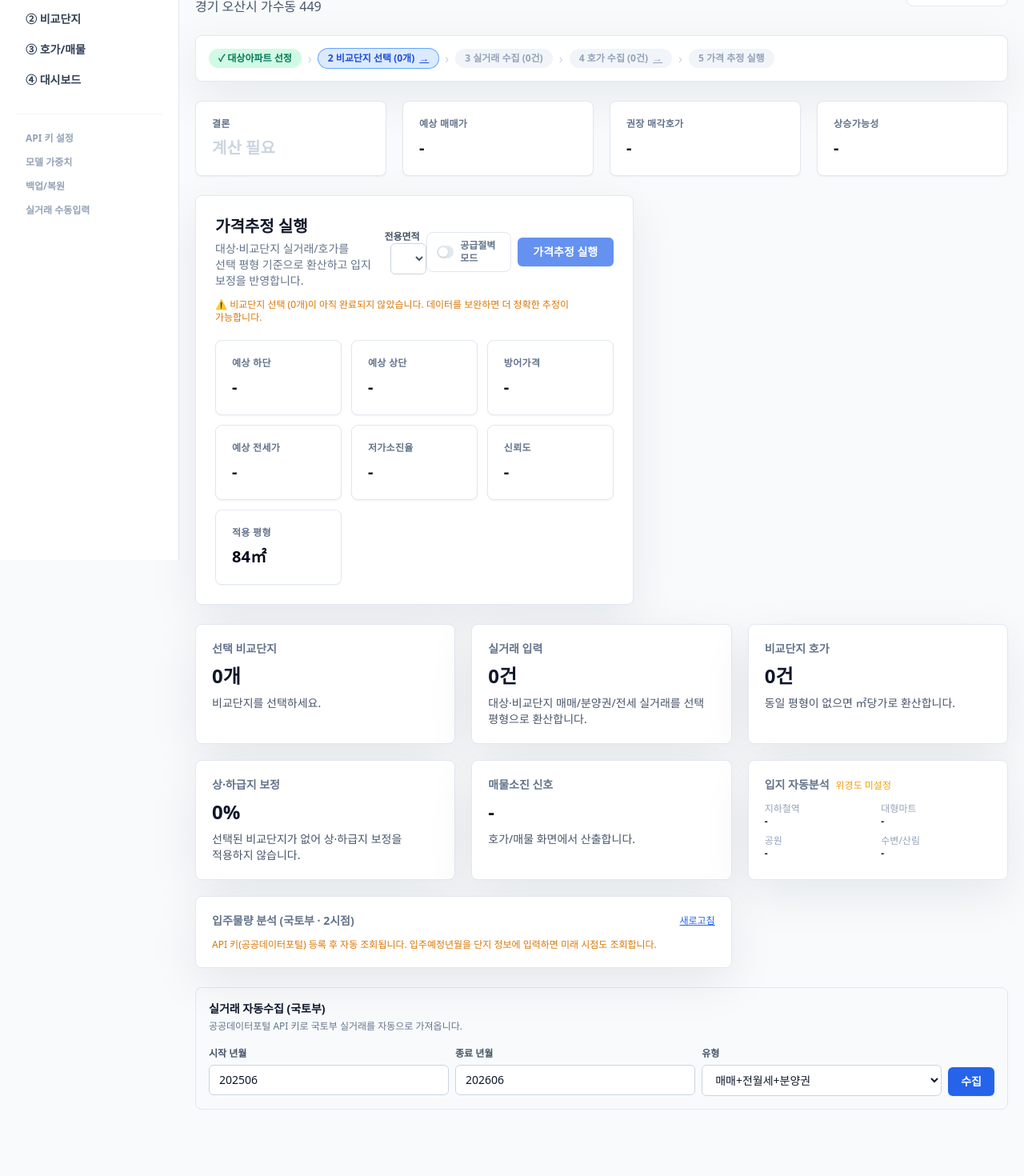
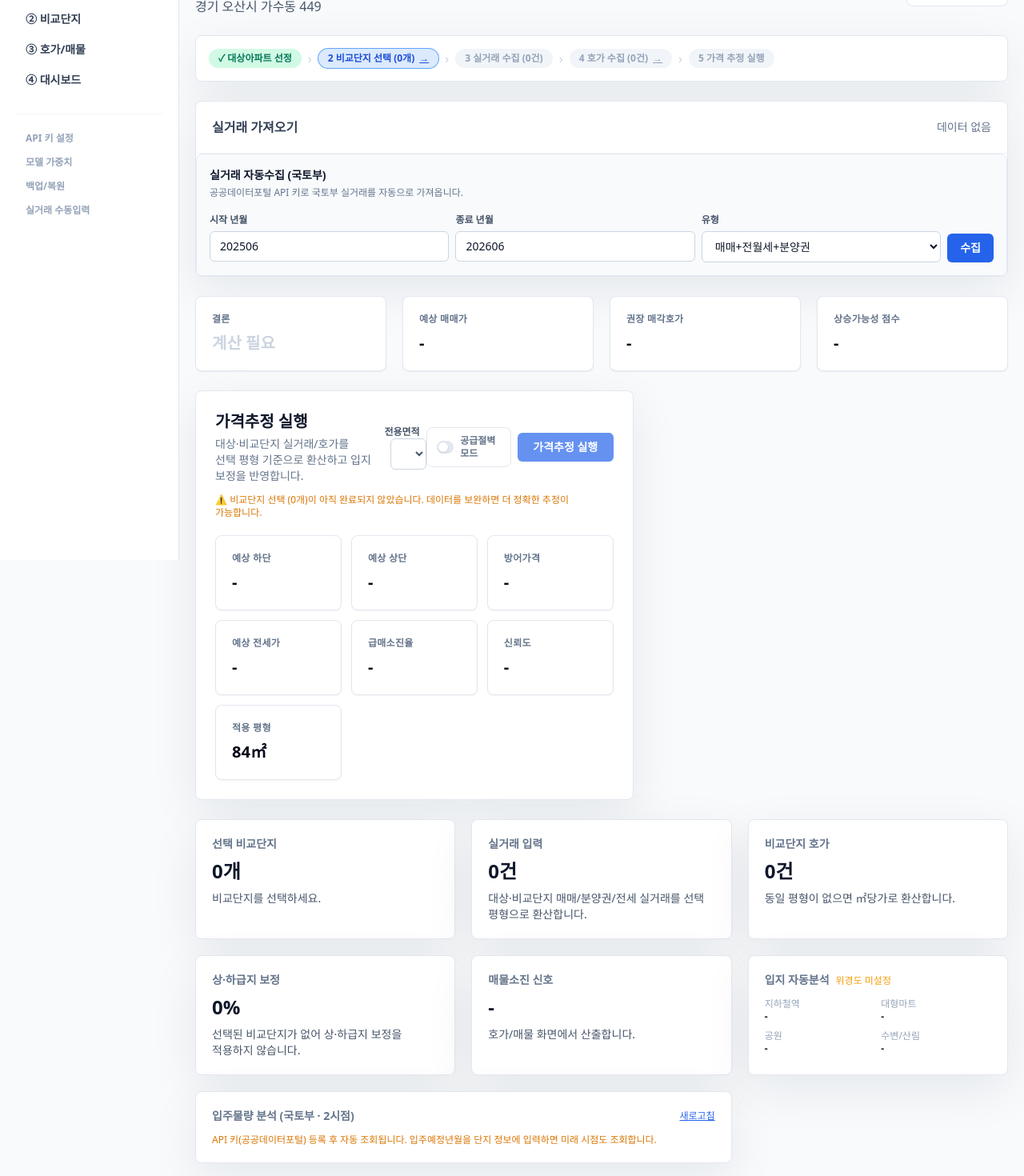
Before and after one commit to newwonwoo/realtyprice, a Next.js app: page /targets/target_osan_geumgang in a window 1280 px wide. Shown: the part 100-1570 px from the top of the page at 80% size. Before the commit the page ends 1519 px from the top, so only its background shows below. Built offline with nearby package versions, Linux system fonts and the light colour scheme.

Commit message:
Reorder layout, rename 저가소진율→급매소진율, add tooltips, collapsible TransactionFetcher

```diff
--- a/src/app/targets/[id]/page.tsx
+++ b/src/app/targets/[id]/page.tsx
@@ -249,6 +249,19 @@ export default function TargetDetailPage() {
 
       <AptDetailInfo apartment={apartment} />
 
+      {/* ── 실거래 가져오기 ── */}
+      <div className="mt-6">
+        <details open={targetTransactions.length === 0} className="card overflow-hidden">
+          <summary className="flex cursor-pointer items-center justify-between p-5 font-bold text-slate-700 hover:bg-slate-50">
+            <span>실거래 가져오기</span>
+            <span className="text-sm font-normal text-slate-500">{targetTransactions.length > 0 ? `${targetTransactions.length + comparableTransactions.length}건 로드됨` : "데이터 없음"}</span>
+          </summary>
+          <div className="border-t border-slate-100">
+            <TransactionFetcher apartment={apartment} existingTransactions={[...targetTransactions, ...comparableTransactions]} onImport={importTransactions} />
+          </div>
+        </details>
+      </div>
+
       {/* ── 결과 요약 ── */}
       <div className="grid gap-5 lg:grid-cols-4 mt-6">
         <div className="rounded-lg border border-slate-200 bg-white p-5 shadow-sm">
@@ -259,7 +272,7 @@ export default function TargetDetailPage() {
         </div>
         <Summary label="예상 매매가" value={latestEstimate ? formatEok(latestEstimate.expectedSaleMid) : "-"} />
         <Summary label="권장 매각호가" value={latestEstimate ? formatEok(latestEstimate.recommendedAskingPrice) : "-"} />
-        <Summary label="상승가능성" value={latestEstimate ? `${latestEstimate.upsideScore}점` : "-"} />
+        <Summary label="상승가능성 점수" value={latestEstimate ? `${latestEstimate.upsideScore}점` : "-"} title="추세지속·거래속도·입지·공급 등 5개 항목 합산 (0~100점)" />
       </div>
 
       <div className="mt-6 grid gap-5 lg:grid-cols-[1.1fr_0.9fr]">
@@ -327,8 +340,8 @@ export default function TargetDetailPage() {
             <Summary label="예상 상단" value={latestEstimate ? formatEok(latestEstimate.expectedSaleMax) : "-"} />
             <Summary label="방어가격" value={latestEstimate ? formatEok(latestEstimate.defensePrice) : "-"} />
             <Summary label="예상 전세가" value={latestEstimate ? formatEok(latestEstimate.expectedJeonseMid) : "-"} />
-            <Summary label="저가소진율" value={latestEstimate ? formatPercent(latestEstimate.lowPriceAbsorptionRate) : formatPercent(inventorySignal?.lowPriceAbsorptionRate)} />
-            <Summary label="신뢰도" value={latestEstimate ? `${latestEstimate.confidenceScore}점` : "-"} />
+            <Summary label="급매소진율" value={latestEstimate ? formatPercent(latestEstimate.lowPriceAbsorptionRate) : formatPercent(inventorySignal?.lowPriceAbsorptionRate)} title="호가 목록에서 급매·저가 매물이 얼마나 소진됐는지 비율. 높을수록 상승압력 강함." />
+            <Summary label="신뢰도" value={latestEstimate ? `${latestEstimate.confidenceScore}점` : "-"} title="가격앵커 데이터 충분도 (0~100점). 실거래·호가가 많을수록 높아집니다." />
             <Summary label="적용 평형" value={`${latestEstimate?.selectedArea ?? effectiveArea}㎡`} />
           </div>
         </div>
@@ -377,25 +390,18 @@ export default function TargetDetailPage() {
         <DataCard title="실거래 입력" value={`${targetTransactions.length + comparableTransactions.length}건`} description="대상·비교단지 매매/분양권/전세 실거래를 선택 평형으로 환산합니다." />
         <DataCard title="비교단지 호가" value={`${comparableListings.length}건`} description={matchingComparableListingCount ? `선택 평형 직접 매칭 ${matchingComparableListingCount}건` : "동일 평형이 없으면 ㎡당가로 환산합니다."} />
         <DataCard title="상·하급지 보정" value={`${Math.round(comparableGradeAnalysis.marketPressureRate * 100)}%`} description={comparableGradeAnalysis.summary} />
-        <DataCard title="매물소진 신호" value={inventorySignal ? formatPercent(inventorySignal.lowPriceAbsorptionRate) : "-"} description={inventorySignal?.conclusion === "strong_up" ? "저가매물 소진율 30% 이상 강한 상승 신호" : "호가/매물 화면에서 산출합니다."} />
+        <DataCard title="매물소진 신호" value={inventorySignal ? formatPercent(inventorySignal.lowPriceAbsorptionRate) : "-"} description={inventorySignal?.conclusion === "strong_up" ? "급매·저가매물 소진 30% 이상 — 강한 상승 신호" : "호가/매물 화면에서 산출합니다."} />
         <LocationFeaturesCard apartment={apartment} />
         <SupplyVolumeCard apartment={apartment} data={supplyVolume} loading={supplyLoading} onRefresh={fetchSupplyVolume} latestEstimate={latestEstimate} />
       </div>
 
-      <div className="mt-6">
-        <TransactionFetcher
-          apartment={apartment}
-          existingTransactions={[...targetTransactions, ...comparableTransactions]}
-          onImport={importTransactions}
-        />
-      </div>
     </AppShell>
   );
 }
 
-function Summary({ label, value }: { label: string; value: string }) {
+function Summary({ label, value, title }: { label: string; value: string; title?: string }) {
   return (
-    <div className="rounded-lg border border-slate-200 bg-white p-5 shadow-sm">
+    <div className="rounded-lg border border-slate-200 bg-white p-5 shadow-sm" title={title}>
       <p className="text-xs font-semibold uppercase tracking-wide text-slate-500">{label}</p>
       <p className="mt-2 text-xl font-black text-slate-950">{value}</p>
     </div>
```
